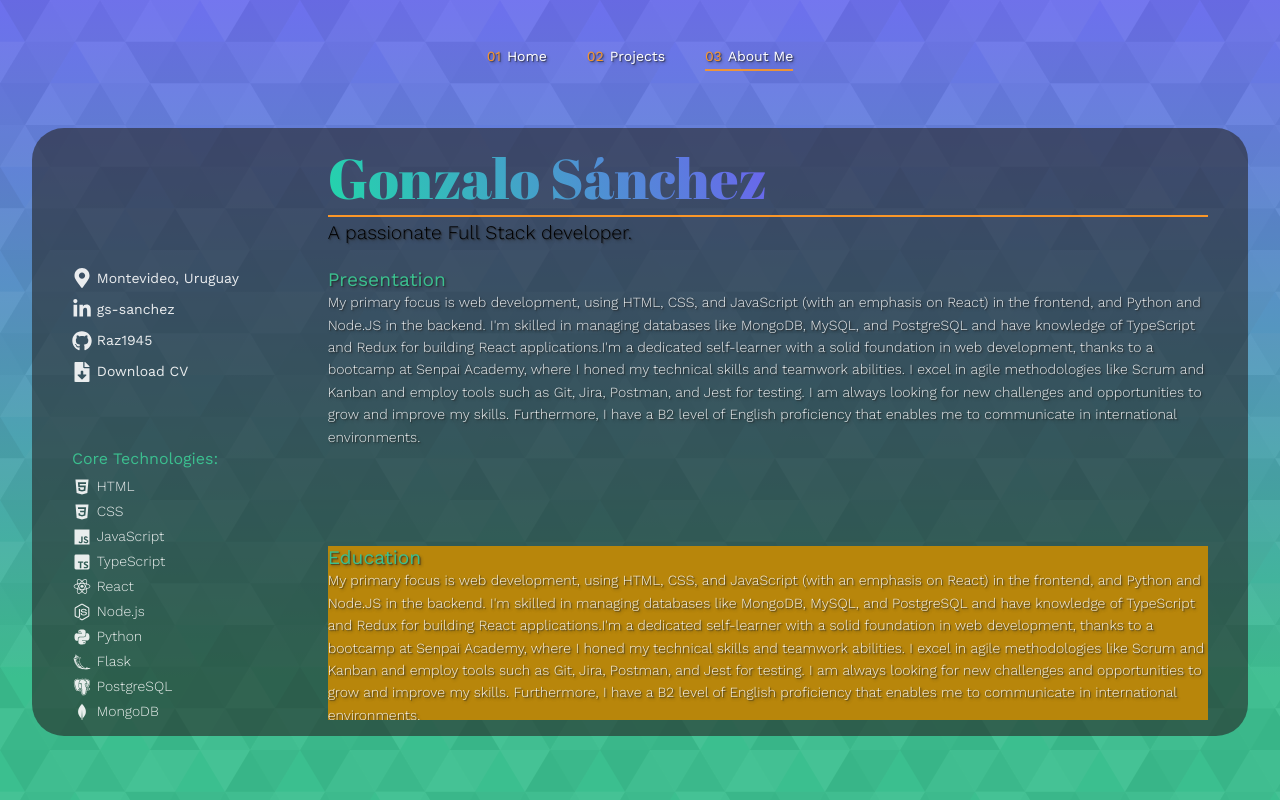
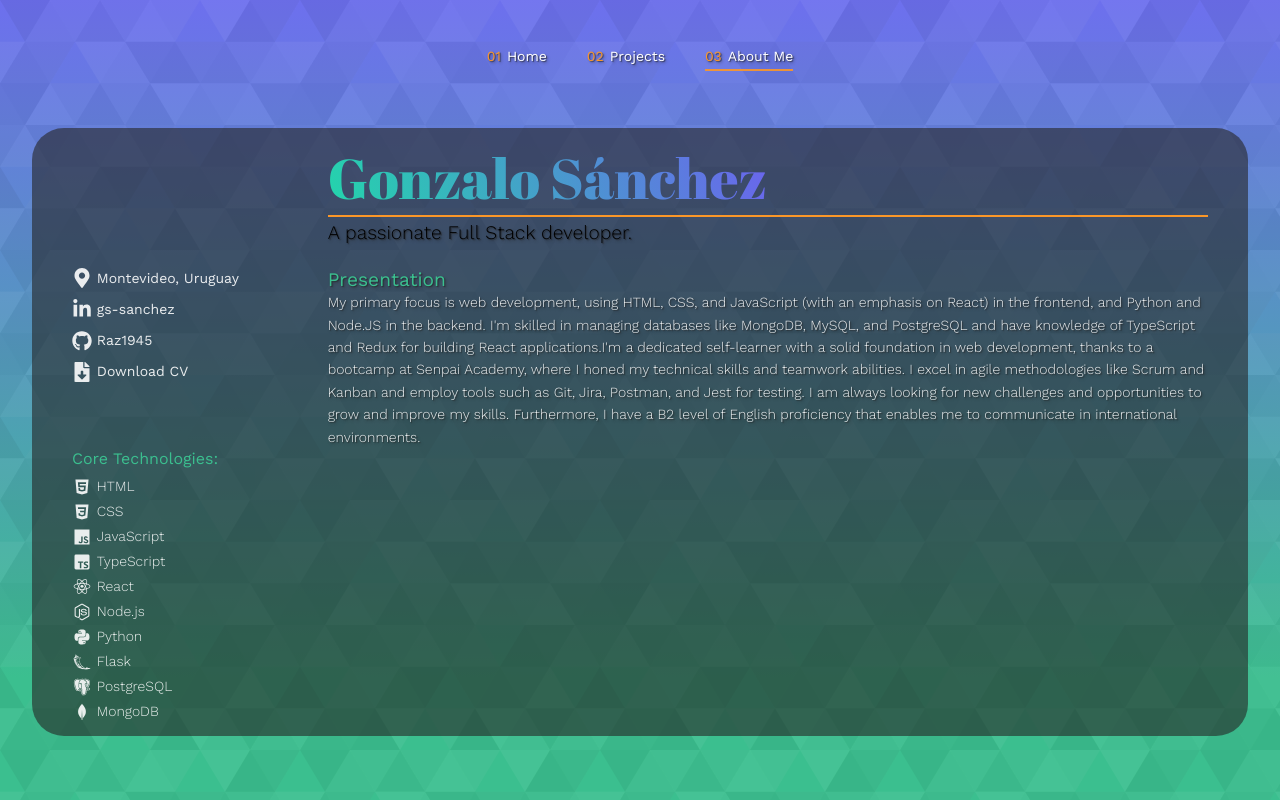
Before and after one commit to Raz1945/PorfolioGS, a React (Vite) app: page /about_me in a window 1280 px wide. Built offline with nearby package versions, Linux system fonts and the light colour scheme.

Commit message:
add icons

```diff
--- /dev/null
+++ b/src/components/Education/Education.jsx
@@ -0,0 +1,18 @@
+import aboutData from "../../assets/aboutData"
+
+export const Education = () => {
+  const { presentation } = aboutData
+
+  return (
+    <div className="about__education-container">
+      <p className="about__subheading">Education</p>
+      <ul className="about__education-list">
+        {/* {aboutData.education.map((education, index) => (
+        <ItemBox key={index} education={education}/>
+      ))} */}
+        <p className="about__presentation">{presentation}</p>
+      </ul>
+    </div>
+
+  )
+}
--- a/src/components/Projects/Project.css
+++ b/src/components/Projects/Project.css
@@ -84,7 +84,7 @@
 
   font-weight: 300;
   color: var(--text-00);
-  /* transform: translateY(100%); */
+  transform: translateY(100%);
   transition: transform 0.4s ease;
   background-color: var(--bg-primary);
   overflow-y: scroll;
--- a/src/pages/About.jsx
+++ b/src/pages/About.jsx
@@ -3,10 +3,10 @@ import { AboutHeading } from "../components/About/components/AboutHeading"
 import { AboutPresentation } from "../components/About/components/AboutPresentation"
 import { AboutTechs } from "../components/About/components/AboutTechs"
 import { AboutWrapper } from "../components/About/components/AboutWrapper"
+import { Education } from "../components/Education/Education"
 import AppWraper from "../components/Others/AppWrapper"
 import "../styles/About.css"
 
-import aboutData from "../assets/aboutData"
 
 export const About = () => {
   return (
@@ -17,16 +17,7 @@ export const About = () => {
         <AboutPresentation />
         <AboutTechs />
 
-        <div className="about__education-container">
-          <p className="about__subheading">Education</p>
-          <ul className="about__education-list">
-            {/* {aboutData.education.map((education, index) => (
-              <ItemBox key={index} education={education}/>
-            ))} */}
-            <p className="about__presentation">{aboutData.presentation}</p>
-          </ul>
-        </div>
-
+        {/* <Education /> */}
       </AboutWrapper>
     </AppWraper>
   )
```
